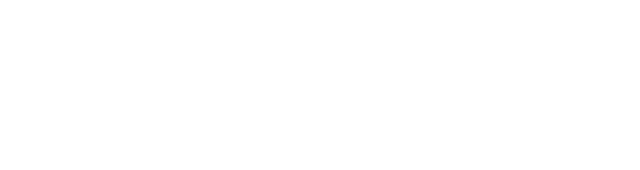
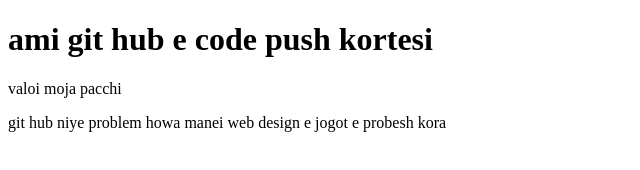
Before and after one commit to mmakash/my-first-ripo, a plain HTML site: page index.html in a window 1280 px wide. Shown: the whole page, without its empty margins (0-640 px from the left). Drawn offline with Linux system fonts and the light colour scheme.

Commit message:
added header

```diff
--- a/index.html
+++ b/index.html
@@ -7,6 +7,8 @@
     <title>My first github ripo</title>
 </head>
 <body>
-
+    <h1>ami git hub e code push kortesi</h1>
+    <p>valoi moja pacchi</p>
+    <p>git hub niye problem howa manei web design e jogot e probesh kora</p>
 </body>
 </html>
```
